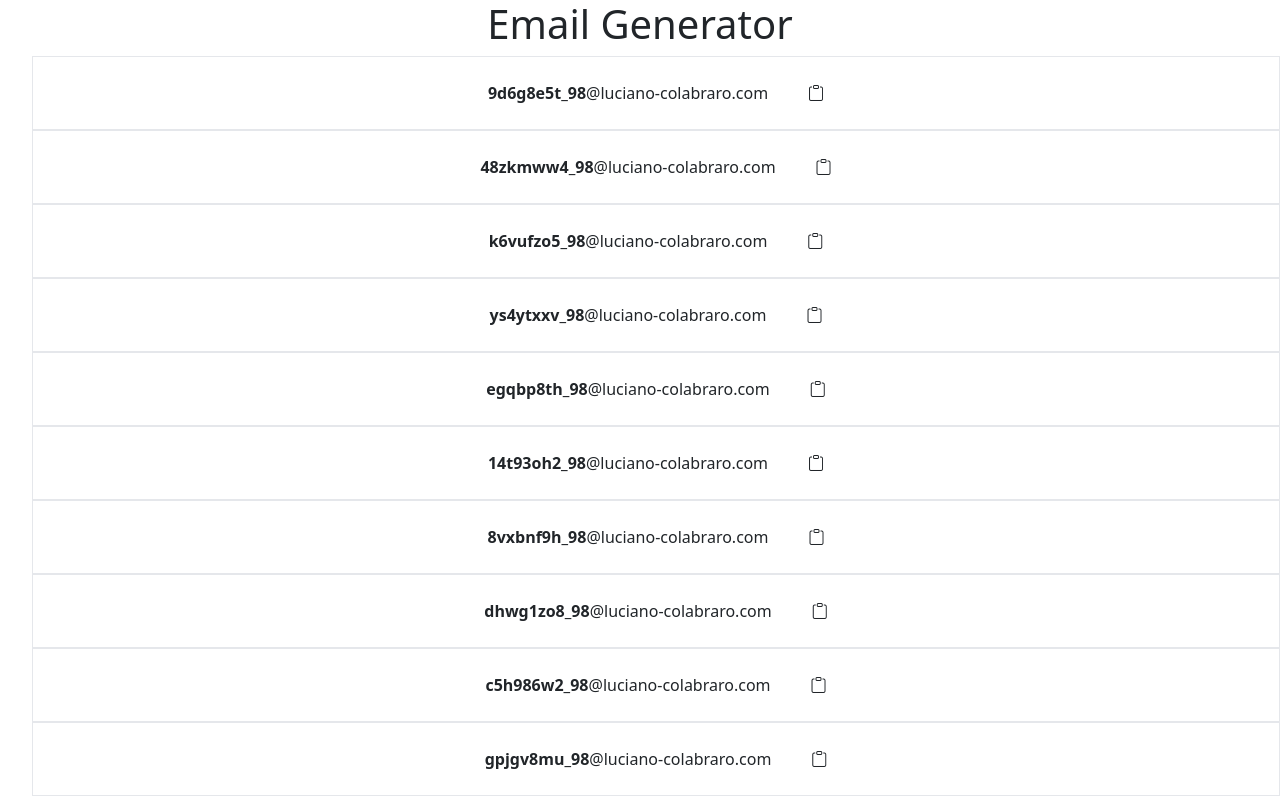
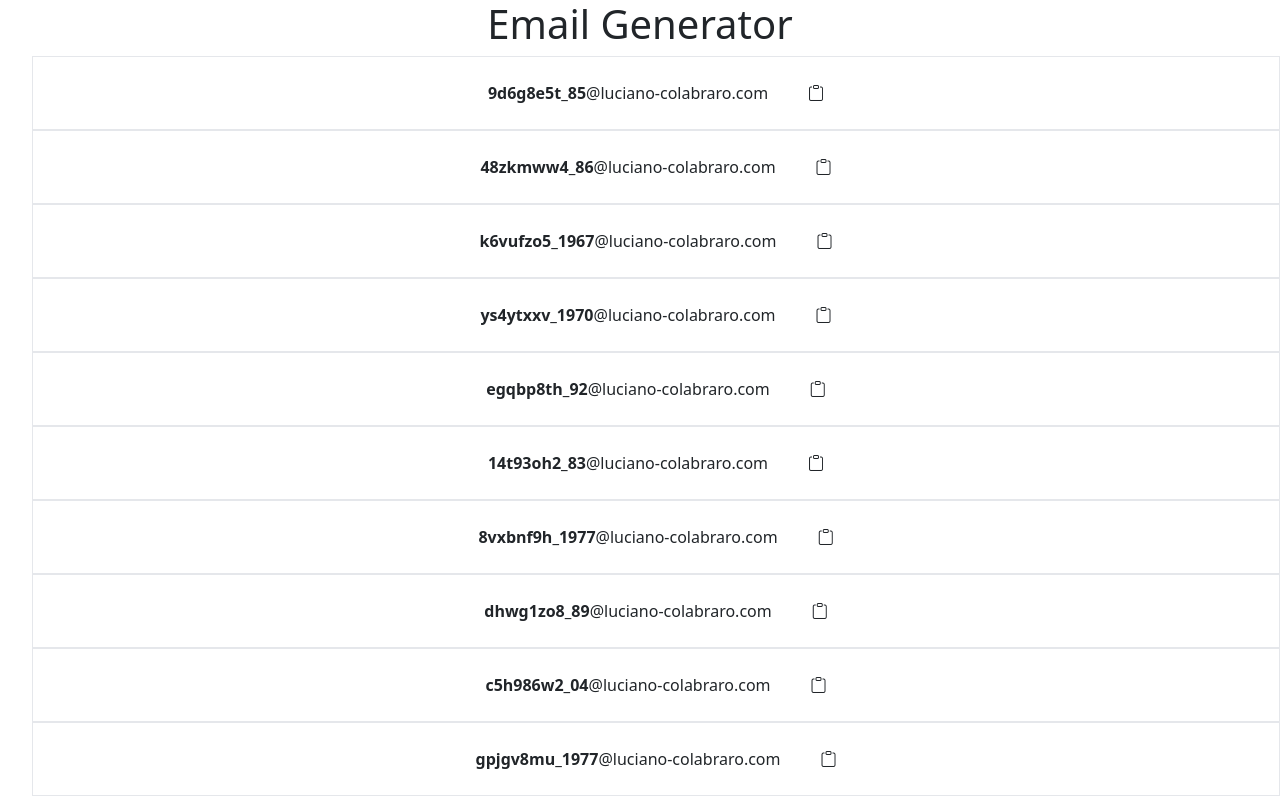
Before and after one commit to lucioxx89/Email_Generator, a React (Create React App) app: page / in a window 1280 px wide. Shown: the top 808 px of the page. Built offline with nearby package versions, Linux system fonts and the light colour scheme.

Commit message:
generate random number either 2 digit if < then 1982 o 4 digit if bigger

```diff
--- a/src/components/SuggestedEmailsList.js
+++ b/src/components/SuggestedEmailsList.js
@@ -12,37 +12,26 @@ function SuggestedEmailsList() {
   const minimunYear = yearToday - 60;
   console.log("minimum year", minimunYear);
 
-  // const randomYear = (
+  // const getRandomYear = (
   //   Math.random() * (maximumYear - minimunYear) +
   //   minimunYear
   // ).toFixed(0);
 
-  const getRandomYear = (
-    Math.random() * (maximumYear - minimunYear) +
-    minimunYear
-  ).toFixed(0);
-
   const randomYear = () => {
-    // Alternative
-    // (Math.random() * (maximumYear - minimunYear) + minimunYear).toFixed(0);
+    const getRandomYear = (
+      Math.random() * (maximumYear - minimunYear) +
+      minimunYear
+    ).toFixed(0);
     if (getRandomYear > 1982) {
       return getRandomYear.toString().slice(-2);
     } else return getRandomYear;
   };
-  // //   if (
-  // //     Math.floor(Math.random() * (maximumYear - minimunYear) + minimunYear) >
-  // //     1990
-  // //   ) {
-  // //     return "true";
-  // //   } else return "false";
-  // // };
-  // console.log("random Year", randomYear);
 
   const generateRandomWords = (emailLength) => {
     const randomWords = [];
     for (var i = 0; i < emailLength; i++) {
       const word = Math.random().toString(36).substring(2, 10);
-      // const word = "word";
+
       randomWords.push(word + "_" + randomYear());
     }
     return randomWords;
```
